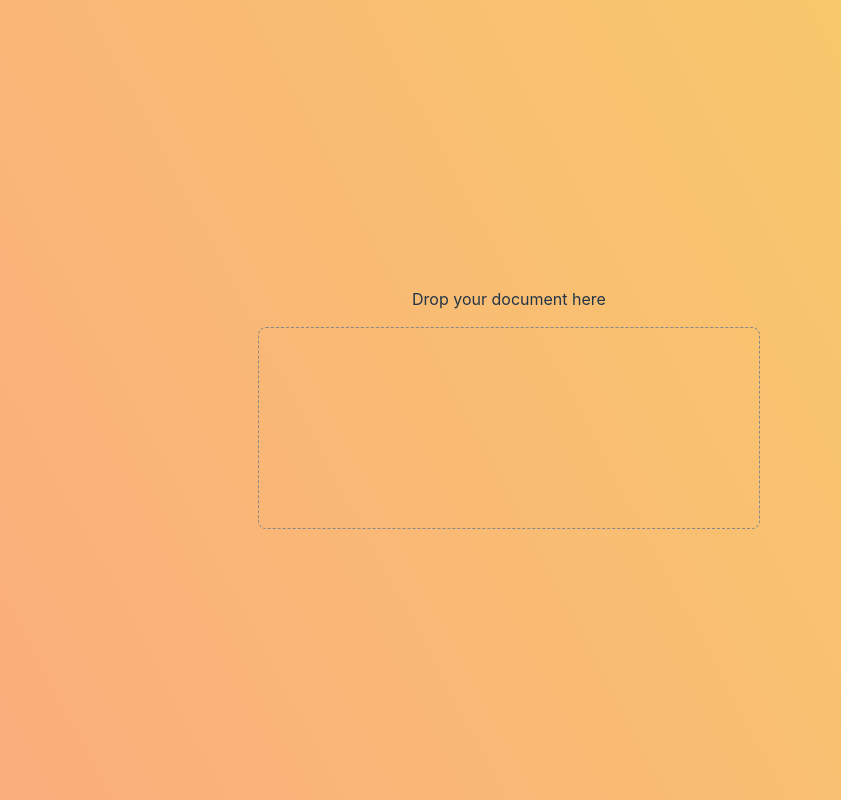
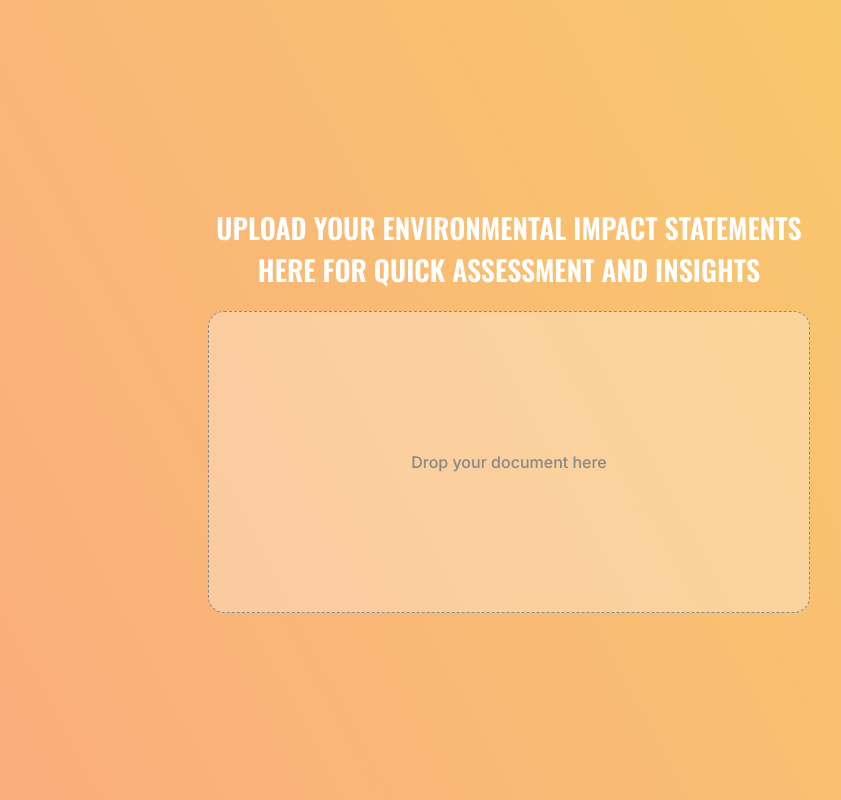
Before and after one commit to iyaja/team-11, a React (Vite) app in the folder client/: page / in a window 1280 px wide. Shown: the whole page, without its empty margins (131-972 px from the left). Built offline with nearby package versions, Linux system fonts and the light colour scheme.

Commit message:
Set up dnd and update styling

```diff
--- a/client/index.html
+++ b/client/index.html
@@ -3,6 +3,12 @@
   <head>
     <meta charset="UTF-8" />
     <link rel="icon" type="image/svg+xml" href="/logo.svg" />
+    <link rel="preconnect" href="https://fonts.googleapis.com">
+    <link rel="preconnect" href="https://fonts.gstatic.com" crossorigin>
+    <link href="https://fonts.googleapis.com/css2?family=Inter:wght@100..900&display=swap" rel="stylesheet">
+    <link rel="preconnect" href="https://fonts.googleapis.com">
+    <link rel="preconnect" href="https://fonts.gstatic.com" crossorigin>
+    <link href="https://fonts.googleapis.com/css2?family=Oswald:wght@200..700&display=swap" rel="stylesheet">
     <meta name="viewport" content="width=device-width, initial-scale=1.0" />
     <title>Team 11</title>
   </head>
--- a/client/src/App.css
+++ b/client/src/App.css
@@ -3,39 +3,35 @@
   margin: 0 auto;
   padding: 2rem;
   text-align: center;
+  display: flex;
+  flex-direction: column;
+  justify-content: center;
+  align-items: center;
 }
 
-.logo {
-  height: 6em;
-  padding: 1.5em;
-  will-change: filter;
-  transition: filter 300ms;
-}
-.logo:hover {
-  filter: drop-shadow(0 0 2em #646cffaa);
-}
-.logo.react:hover {
-  filter: drop-shadow(0 0 2em #61dafbaa);
-}
-
-@keyframes logo-spin {
-  from {
-    transform: rotate(0deg);
-  }
-  to {
-    transform: rotate(360deg);
-  }
-}
-
-@media (prefers-reduced-motion: no-preference) {
-  a:nth-of-type(2) .logo {
-    animation: logo-spin infinite 20s linear;
-  }
+.header {
+  font-family: Oswald, sans-serif;
+  font-size: 28px;
+  font-weight: 600;
+  text-transform: uppercase;
+  max-width: 600px;
+  padding: 20px;
 }
 
 .dropzone {
-  width: 500px;
-  height: 200px;
+  display: flex;
+  justify-content: center;
+  align-items: center;
+  width: 600px;
+  height: 300px;
   border: 1px dashed #888;
-  border-radius: 8px;
+  border-radius: 16px;
+  background-color: rgba(255, 255, 255, 0.3);
+  font-weight: 500;
+  color: #888;
+  transition: background-color 0.25s;
 }
+
+.dropzone:hover, .drag {
+  background-color: rgba(255, 255, 255, 0.5);
+}
--- a/client/src/App.tsx
+++ b/client/src/App.tsx
@@ -1,11 +1,24 @@
+import React from 'react';
 import './App.css'
 
 function App() {
+  const [isDragOver, setDragOver] = React.useState<boolean>(false);
+
+  const onDragOver = (event: React.DragEvent<HTMLDivElement>) => {
+    event.preventDefault();
+    event.dataTransfer.dropEffect = "move";
+  }
+
+  const onDrop = (event: React.DragEvent<HTMLDivElement>) => {
+    event.preventDefault();
+    setDragOver(false);
+  }
+
   return (
     <>
-      <p>Drop your document here</p>
-      <div className="dropzone">
-
+      <span className="header">Upload your environmental impact statements here for quick assessment and insights</span>
+      <div className={`dropzone${isDragOver ? ' drag' : ''}`} onDragEnter={() => setDragOver(true)} onDragLeave={() => setDragOver(false)} onDragOver={onDragOver} onDrop={onDrop}>
+        Drop your document here
       </div>
     </>
   )
--- a/client/src/index.css
+++ b/client/src/index.css
@@ -58,8 +58,8 @@
 
 @media (prefers-color-scheme: light) {
   :root {
-    color: #213547;
-    background-color: #ffffff;
+    color: #ffffff;
+    background-color: #FBAB7E;
   }
   a:hover {
     color: #747bff;
```
